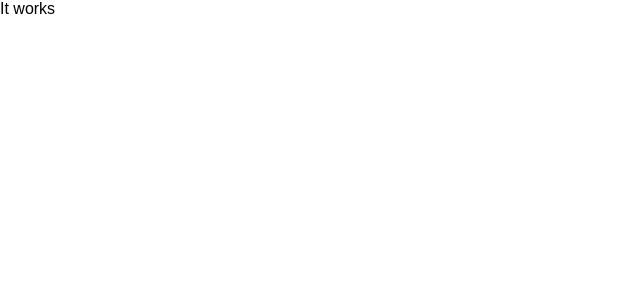
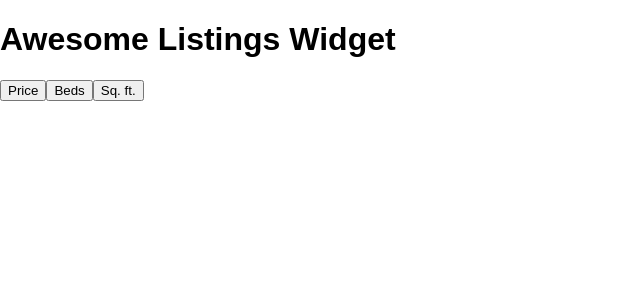
Before and after one commit to dbrodie122/livinit.up, a React (Create React App) app: page / in a window 1280 px wide. Shown: the top 300 px of the page, without its empty margins (0-640 px from the left). Built offline with nearby package versions, Linux system fonts and the light colour scheme.

Commit message:
Connect Header component to App

```diff
--- a/src/App.js
+++ b/src/App.js
@@ -1,10 +1,13 @@
 import React, { Component } from 'react';
+import Header from './components/Header';
+import ControlButtons from './components/ControlButtons';
 
 class App extends Component {
   render() {
     return (
       <div>
-        It works
+        <Header />
+        <ControlButtons />
       </div>
     );
   }
--- a/src/components/Header.js
+++ b/src/components/Header.js
@@ -0,0 +1,11 @@
+import React from 'react';
+
+const Header = (props) => {
+  return (
+    <div>
+      <h1>Awesome Listings Widget</h1>
+    </div>
+  )
+};
+
+export default Header;
```
